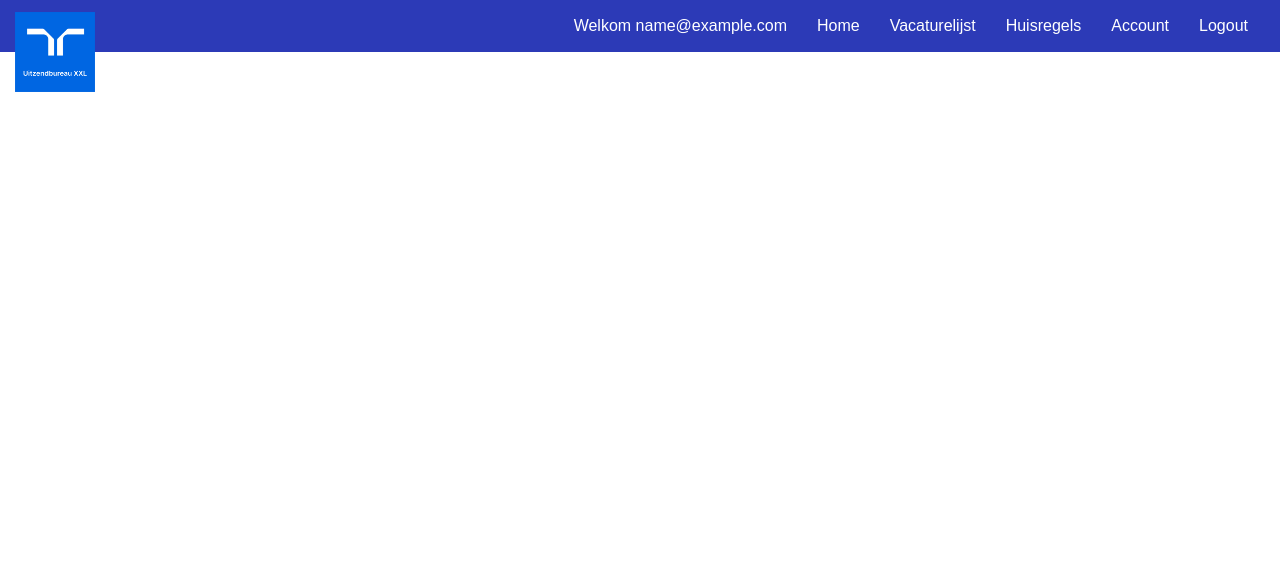
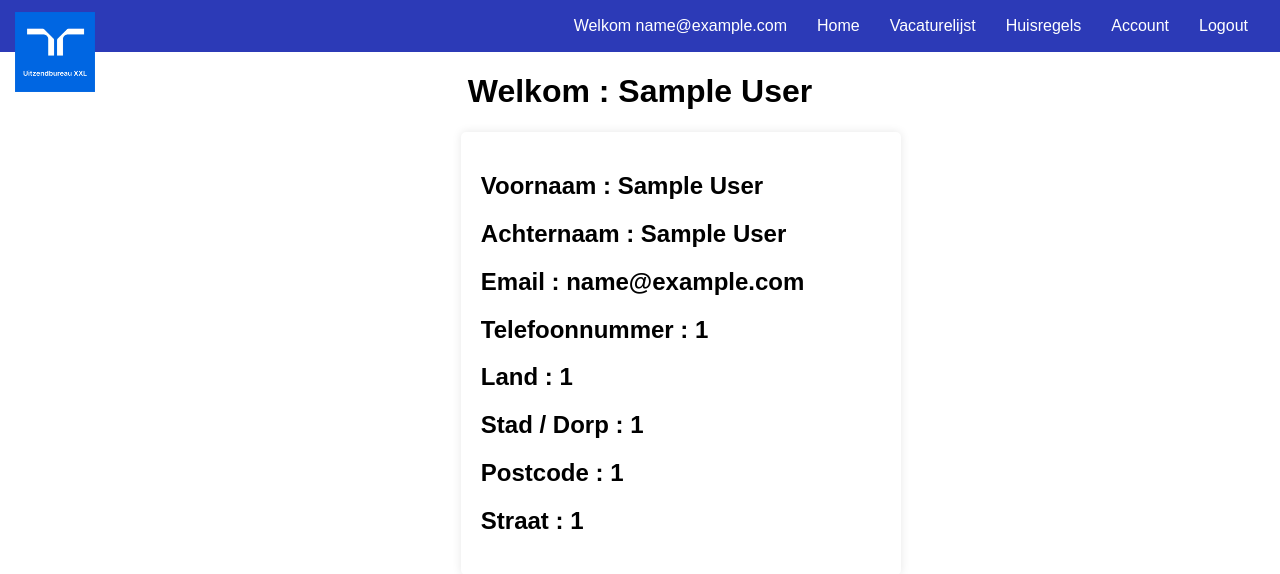
Before and after one commit to TomEelman/uitzendbureau-XXL, a PHP site: page /paginas/account-page.php in a window 1280 px wide. Shown: the top 574 px of the page. Run offline with PHP 8.4, Linux system fonts and the light colour scheme; the visitor is signed in with stand-in values (Sample User, id 1); style sheets or scripts are compiled from the project's sources.

Commit message:
user details page

```diff
--- a/paginas/account-page.php
+++ b/paginas/account-page.php
@@ -1,7 +1,9 @@
 <!DOCTYPE html>
 <html lang="en">
+
 <head>
     <meta charset="UTF-8">
+    <link rel="stylesheet" type="text/css" href="../style/pages.css" />
     <meta name="viewport" content="width=device-width, initial-scale=1.0">
     <title>Document</title>
 </head>
@@ -9,7 +11,48 @@
     <?php include("../components/session-start.php") ?>
     <?php include("../includes/navbar.php") ?>
 </header>
+
 <body>
+    <?php if (isset($_SESSION['email'])) { ?>
+        <?php if (isset($_SESSION['companyname'])) { ?>
+            <h1 class="welcome-details">Welkom : <?php echo $_SESSION['companyname']; ?></h1>
+
+            <div class="user-detail-container">
+                <h2>Voornaam : <?php echo $_SESSION['firstname']; ?></h2>
+                <h2>Achternaam : <?php echo $_SESSION['lastname']; ?></h2>
+                <h2>Email : <?php echo $_SESSION['email']; ?></h2>
+                <h2>Telefoonnummer : <?php echo $_SESSION['phonenumber']; ?></h2>
+                <h2>Land : <?php echo $_SESSION['country']; ?></h2>
+                <h2>Stad / Dorp : <?php echo $_SESSION['city']; ?></h2>
+                <h2>Postcode : <?php echo $_SESSION['postalcode']; ?></h2>
+                <h2>Straat : <?php echo $_SESSION['street'];
+                                $_SESSION['housenumber']; ?></h2>
+
+            </div>
+
+        <?php } else { ?>
+
+            <div class="user-detail-container">
+
+                <h2>Voornaam : <?php echo $_SESSION['firstname']; ?></h2>
+                <h2>Achternaam : <?php echo $_SESSION['lastname']; ?></h2>
+                <h2>Email : <?php echo $_SESSION['email']; ?></h2>
+                <h2>Telefoonnummer : <?php echo $_SESSION['phonenumber']; ?></h2>
+                <h2>Land : <?php echo $_SESSION['country']; ?></h2>
+                <h2>Stad / Dorp : <?php echo $_SESSION['city']; ?></h2>
+                <h2>Postcode : <?php echo $_SESSION['postalcode']; ?></h2>
+                <h2>Straat : <?php echo $_SESSION['street'];
+                                $_SESSION['housenumber']; ?></h2>
+            </div>
+
+
+        <?php } ?>
+    <?php } else {
+        header("location:../index.php");
+    } ?>
+
+
 
 </body>
+
 </html>
--- a/paginas/register-business-page.php
+++ b/paginas/register-business-page.php
@@ -37,8 +37,8 @@
         <div class="input-container-two">
             <label for="country">Country:</label>
             <select class="register-input-two" id="country" name="country">
-                <option value="nl">Nederland</option>
-                <option value="en">Engeland</option>
+                <option value="Nederland">Nederland</option>
+                <option value="Engeland">Engeland</option>
             </select>
 
             <label for="city">City:</label>
--- a/paginas/register-personal-page.php
+++ b/paginas/register-personal-page.php
@@ -37,8 +37,8 @@
         <div class="input-container-two">
             <label for="country">Country:</label>
             <select class="register-input-two" id="country" name="country">
-                <option value="nl">Nederland</option>
-                <option value="en">Engeland</option>
+                <option value="Nederland">Nederland</option>
+                <option value="Engeland">Engeland</option>
             </select>
 
             <label for="city">City:</label>
--- a/style/pages.css
+++ b/style/pages.css
@@ -140,3 +140,21 @@ form input[type="submit"]:hover {
     top: 42;
     margin-left: 45%;
 }
+
+/* account details text */
+.user-detail-container{
+    display: inline-block;
+    vertical-align: top;
+    background-color: #fff;
+    padding: 20px;
+    border-radius: 5px;
+    box-shadow: 0 0 10px rgba(0, 0, 0, 0.1);
+    max-width: 400px;
+    width: 100%;
+    margin-bottom: 20px;
+    margin-left: 36%;
+}
+
+.welcome-details{
+text-align: center;
+}
```
Also changed, not shown: components/procces-login.php (+13 -1 lines).
